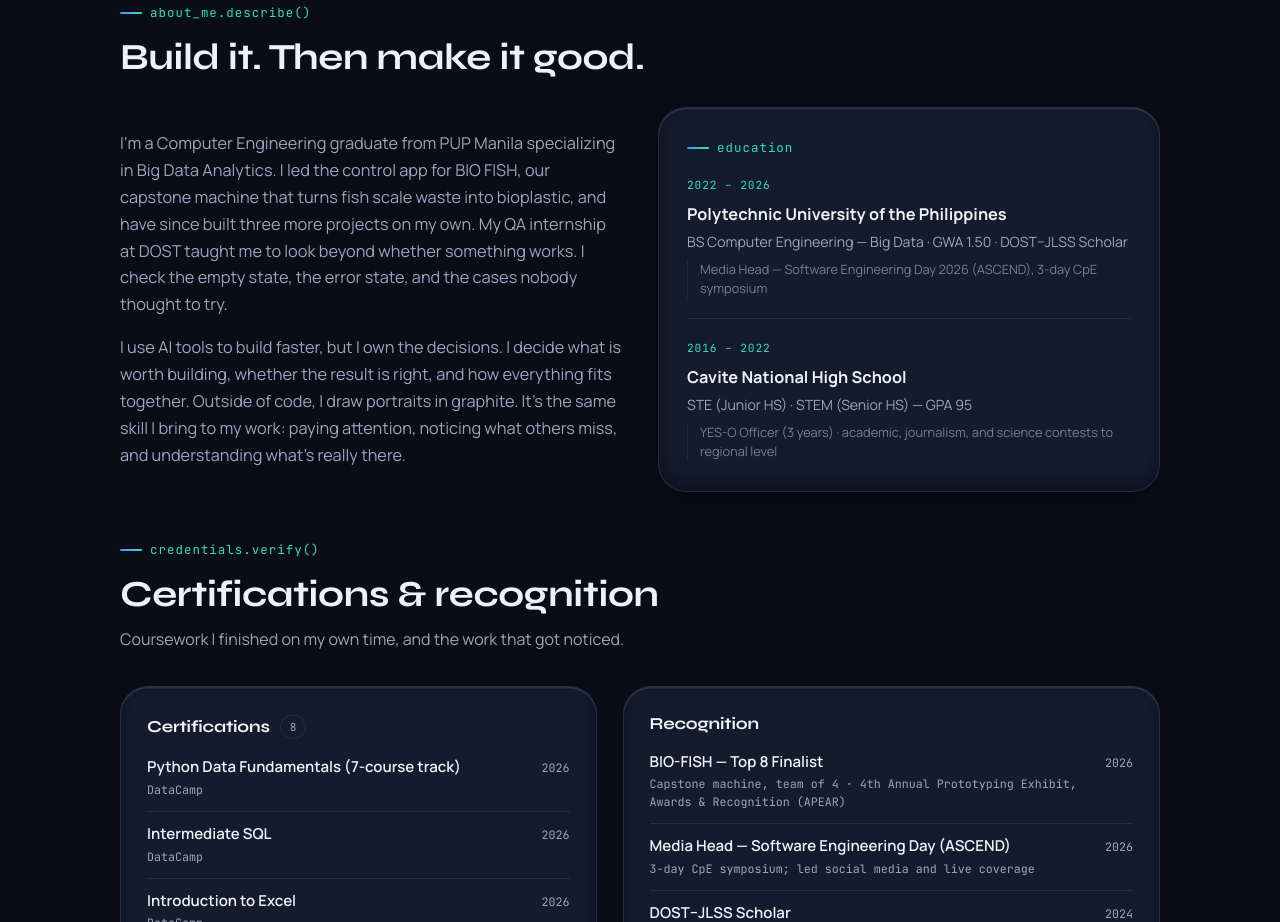
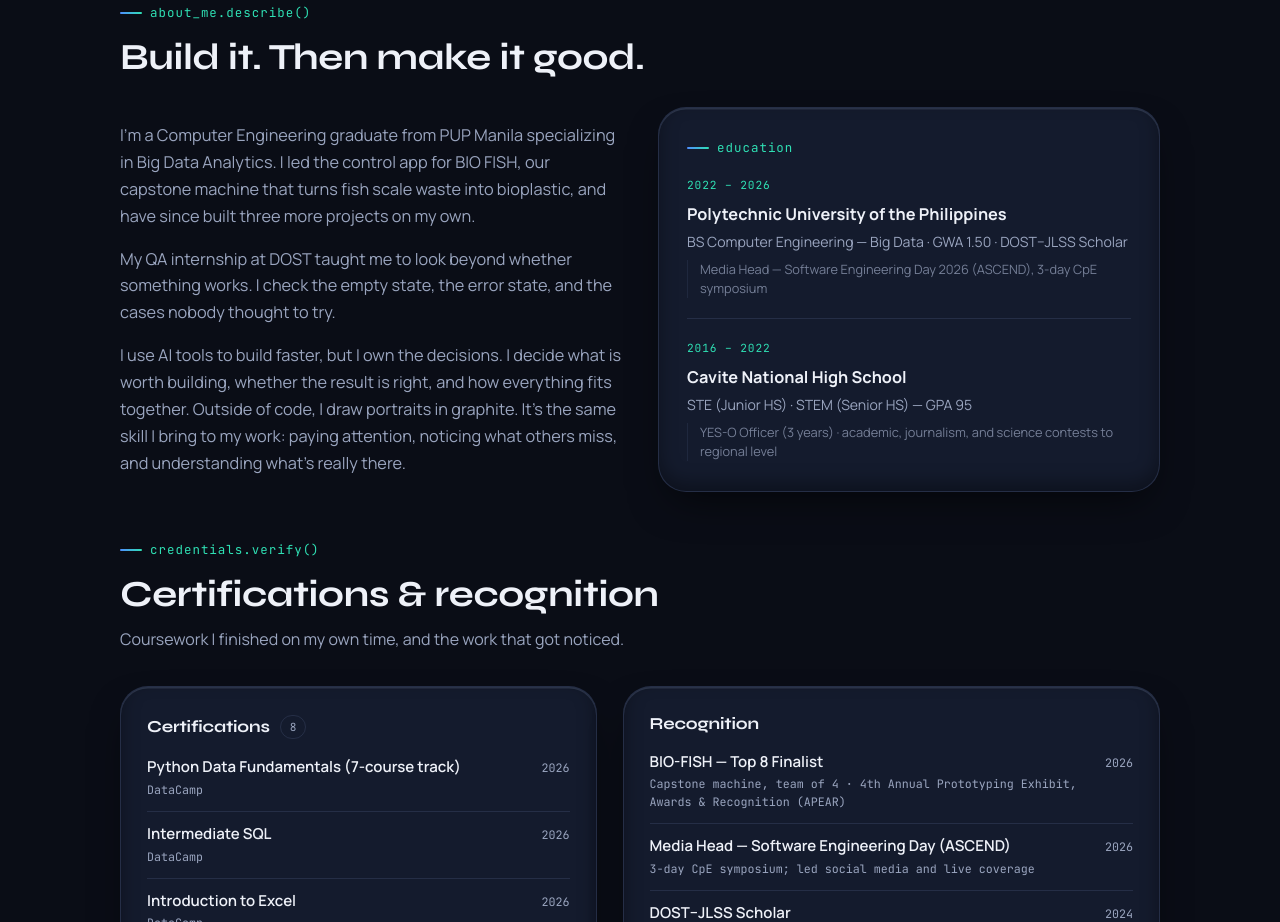
Before and after one commit to angelinetipa/opal-portfolio, a React (Vite) app: page / in a window 1280 px wide. Shown: the part 1400-2322 px from the top of the page. Built offline with nearby package versions, Linux system fonts and the light colour scheme; no server answers; the database is empty.

Commit message:
modify the message to about me

```diff
--- a/src/constants/data.js
+++ b/src/constants/data.js
@@ -21,7 +21,7 @@ export const profile = {
   status: 'Graduated Sept 2026 · open to work',
   tagline: "Careful with details, curious by default, quietly competitive.",
   about: [
-    `I’m a Computer Engineering graduate from PUP Manila specializing in Big Data Analytics. I led the control app for BIO FISH, our capstone machine that turns fish scale waste into bioplastic, and have since built three more projects on my own. My QA internship at DOST taught me to look beyond whether something works. I check the empty state, the error state, and the cases nobody thought to try.`, `I use AI tools to build faster, but I own the decisions. I decide what is worth building, whether the result is right, and how everything fits together. Outside of code, I draw portraits in graphite. It’s the same skill I bring to my work: paying attention, noticing what others miss, and understanding what’s really there.`
+    `I’m a Computer Engineering graduate from PUP Manila specializing in Big Data Analytics. I led the control app for BIO FISH, our capstone machine that turns fish scale waste into bioplastic, and have since built three more projects on my own.`, `My QA internship at DOST taught me to look beyond whether something works. I check the empty state, the error state, and the cases nobody thought to try.`, `I use AI tools to build faster, but I own the decisions. I decide what is worth building, whether the result is right, and how everything fits together. Outside of code, I draw portraits in graphite. It’s the same skill I bring to my work: paying attention, noticing what others miss, and understanding what’s really there.`
   ],
   location: 'Cavite City, Philippines',
   email: 'angelinetipa@gmail.com',
```
